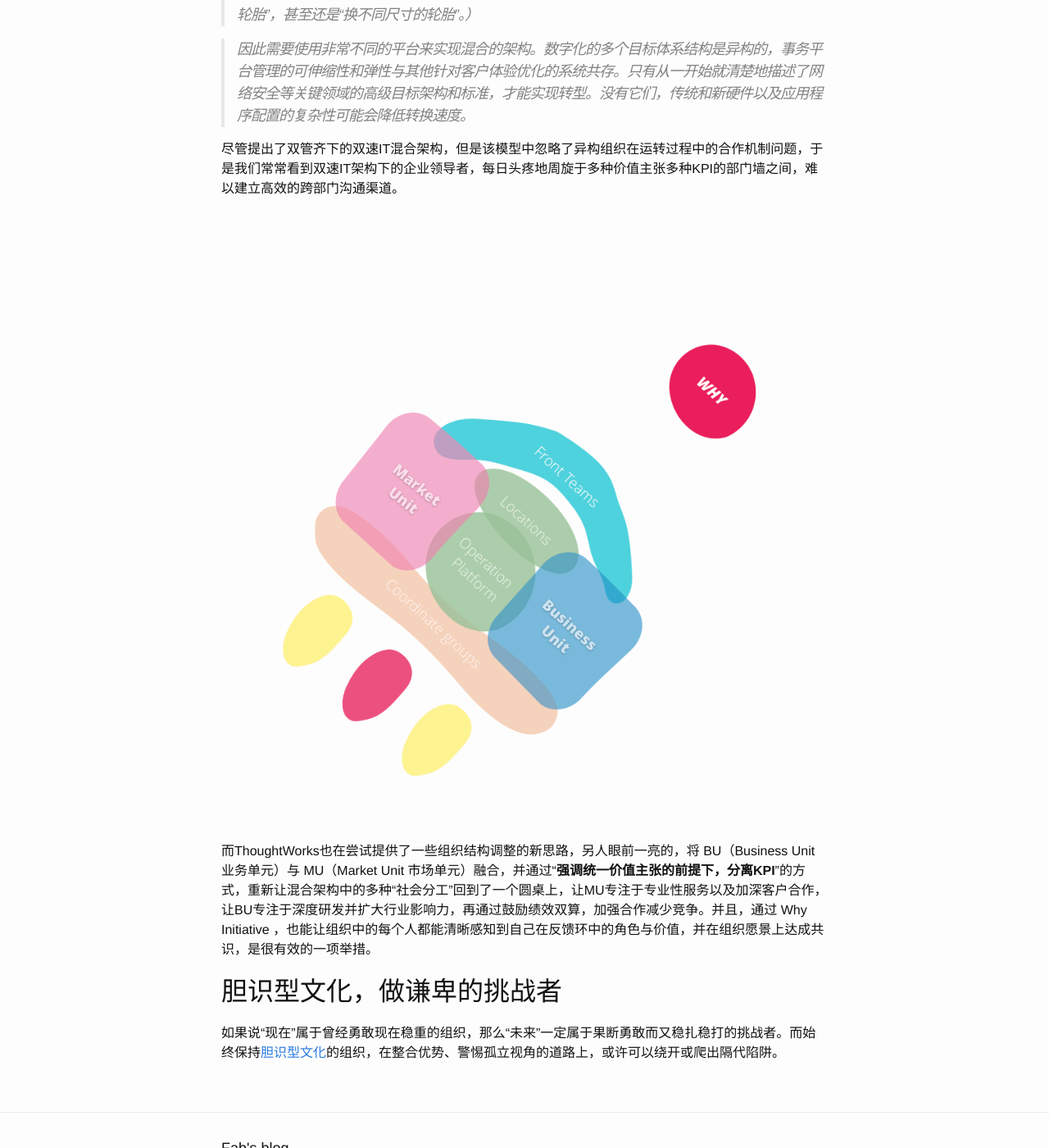
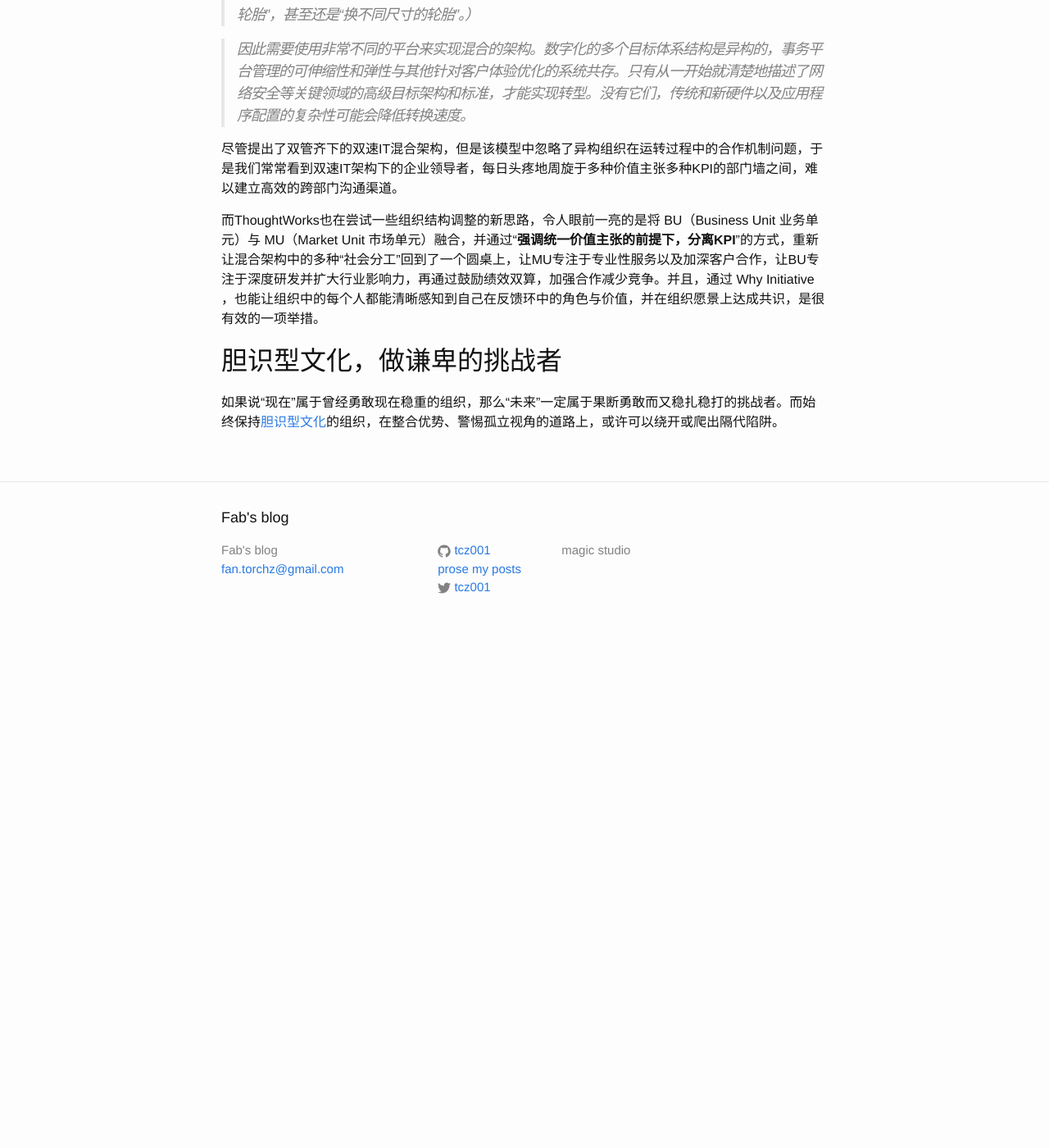
Before and after one commit to tcz001/tcz001.github.io, a Jekyll site: the page built from _posts/2019-07-04-next-generation-trap-and-courage-with-insights-md.md, in a window 1280 px wide and 1400 px high, scrolled down 2157 px. Shown: the whole window at 82% size. Built offline with Jekyll 4.4.1, drawn with Linux system fonts in a browser that asks for light colours; after the commit the page ends 2945 px from its top, so only the background shows below that.

Commit message:
Update 2019-07-04-next-generation-trap-and-courage-with-insights-md.md

```diff
--- a/_posts/2019-07-04-next-generation-trap-and-courage-with-insights-md.md
+++ b/_posts/2019-07-04-next-generation-trap-and-courage-with-insights-md.md
@@ -4,8 +4,6 @@ published: true
 title: 隔代陷阱 与 胆识型文化
 tags:
   - murmur
-categories: ''
-splash: ''
 ---
 # 隔代陷阱 与 胆识型文化
 
@@ -62,11 +60,7 @@ splash: ''
 
 尽管提出了双管齐下的双速IT混合架构，但是该模型中忽略了异构组织在运转过程中的合作机制问题，于是我们常常看到双速IT架构下的企业领导者，每日头疼地周旋于多种价值主张多种KPI的部门墙之间，难以建立高效的跨部门沟通渠道。
 
-![new structure]({{site.baseurl}}/media/new%20structure.png)
-
-而ThoughtWorks也在尝试提供了一些组织结构调整的新思路，另人眼前一亮的，将 BU（Business Unit 业务单元）与 MU（Market Unit 市场单元）融合，并通过“**强调统一价值主张的前提下，分离KPI**”的方式，重新让混合架构中的多种“社会分工”回到了一个圆桌上，让MU专注于专业性服务以及加深客户合作，让BU专注于深度研发并扩大行业影响力，再通过鼓励绩效双算，加强合作减少竞争。并且，通过 Why Initiative ，也能让组织中的每个人都能清晰感知到自己在反馈环中的角色与价值，并在组织愿景上达成共识，是很有效的一项举措。
-
-
+而ThoughtWorks也在尝试一些组织结构调整的新思路，令人眼前一亮的是将 BU（Business Unit 业务单元）与 MU（Market Unit 市场单元）融合，并通过“**强调统一价值主张的前提下，分离KPI**”的方式，重新让混合架构中的多种“社会分工”回到了一个圆桌上，让MU专注于专业性服务以及加深客户合作，让BU专注于深度研发并扩大行业影响力，再通过鼓励绩效双算，加强合作减少竞争。并且，通过 Why Initiative ，也能让组织中的每个人都能清晰感知到自己在反馈环中的角色与价值，并在组织愿景上达成共识，是很有效的一项举措。
 
 ## 胆识型文化，做谦卑的挑战者
 
```
